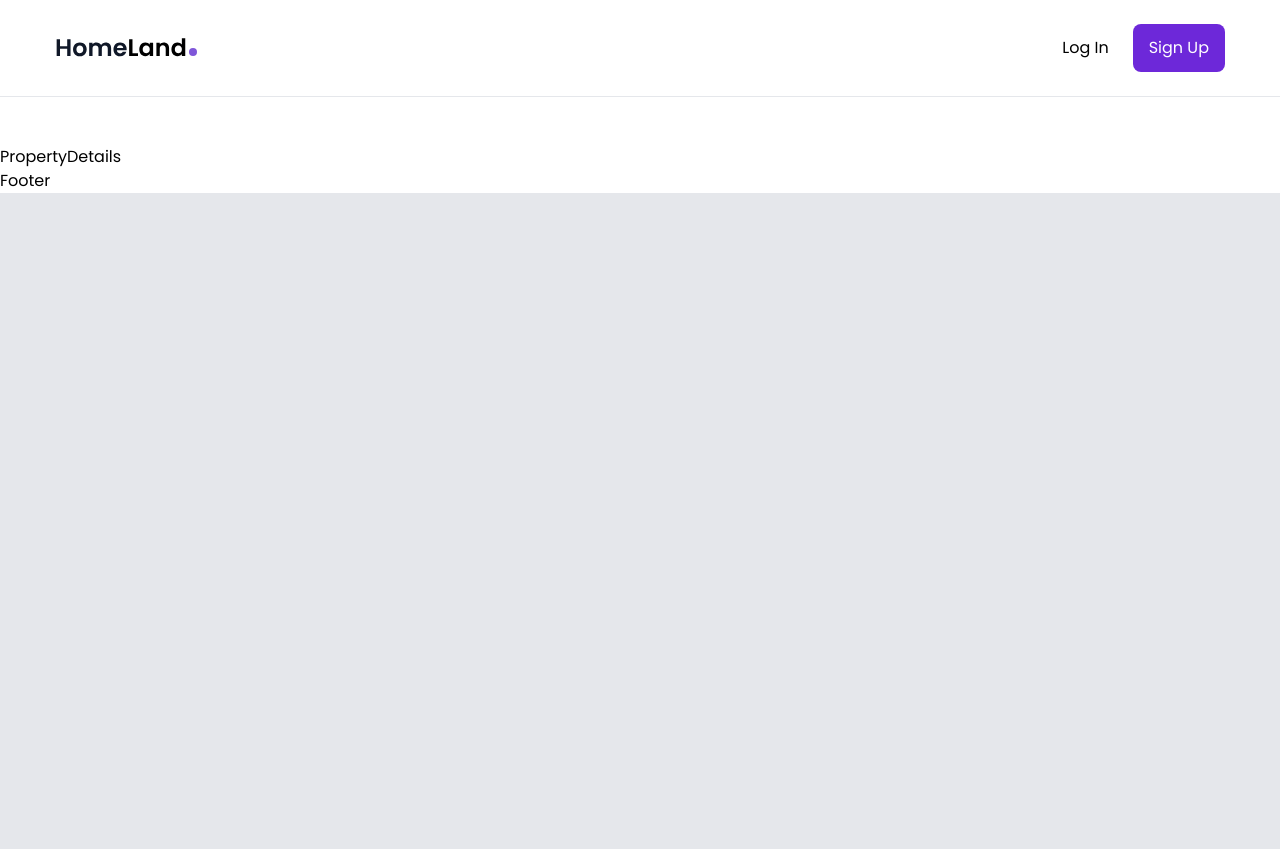
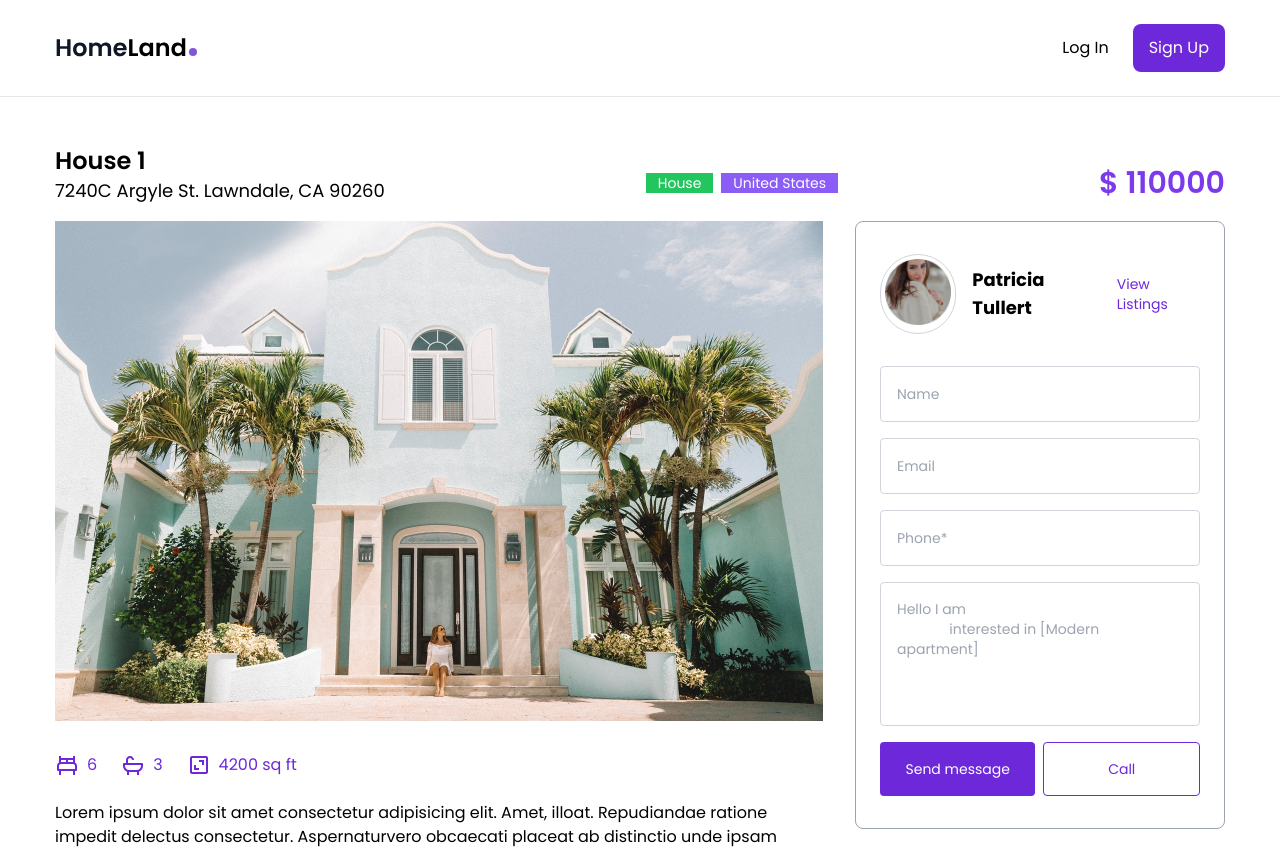
Before and after one commit to EmmanuelDarkwa/real-estate-project, a React (Create React App) app: page /property/1 in a window 1280 px wide. Shown: the top 849 px of the page. Before the commit the page ends 800 px from the top, so only its background shows below. Built offline with nearby package versions, Linux system fonts and the light colour scheme.

Commit message:
property details complete

```diff
--- a/src/components/Footer.js
+++ b/src/components/Footer.js
@@ -1,7 +1,7 @@
 import React from 'react';
 
 const Footer = () => {
-  return <div>Footer</div>;
+  return <footer className='bg-black py-8 text-center text-white'>Footer</footer>;
 };
 
 export default Footer;
--- a/src/components/HouseList.js
+++ b/src/components/HouseList.js
@@ -13,7 +13,7 @@ if (loading) {
 }
 
 if (houses.length < 1) {
-  return <div>Sorry, nothing found</div>
+  return <div className='text-center text-3xl text-gray-400 mt-48'>Sorry, nothing found</div>
 }
 
   return <section className='mb-20'>
--- a/src/pages/PropertyDetails.js
+++ b/src/pages/PropertyDetails.js
@@ -1,7 +1,113 @@
-import React from 'react';
+import React from "react";
+import { housesData } from "../data";
+import { useParams } from "react-router-dom";
+import { BiBed, BiBath, BiArea } from "react-icons/bi";
+import { Link } from "react-router-dom";
 
 const PropertyDetails = () => {
-  return <div>PropertyDetails</div>;
+  const { id } = useParams();
+
+  const house = housesData.find((house) => {
+    return house.id === parseInt(id);
+  });
+  console.log(house);
+  return (
+    <section>
+      <div className="container mx-auto min-h-[800px] mb-14">
+        <div className="flex flex-col lg:flex-row lg:items-center lg:justify-between">
+          <div>
+            <h2 className="text-2xl font-semibold">{house.name}</h2>
+            <h3 className="text-lg mb-4">{house.address}</h3>
+          </div>
+          <div className="mb-4 lg:mb-0 flex gap-x-2 text-sm">
+            <div className="bg-green-500 text-white px-3">{house.type}</div>
+            <div className="bg-violet-500 text-white px-3">{house.country}</div>
+          </div>
+          <div className="text-3xl font-semibold text-violet-600">
+            $ {house.price}
+          </div>
+        </div>
+
+        <div className="flex flex-col items-start gap-8 lg:flex-row">
+          <div className="max-w-[768px]">
+            <div className="mb-8">
+              <img src={house.imageLg} alt="" />
+            </div>
+            <div className="flex gap-x-6 text-violet-700 mb-6 ">
+              <div className="flex gap-x-2 items-center">
+                <BiBed className="text-2xl" />
+                <div>{house.bedrooms}</div>
+              </div>
+              <div className="flex gap-x-2 items-center">
+                <BiBath className="text-2xl" />
+                <div>{house.bathrooms}</div>
+              </div>
+              <div className="flex gap-x-2 items-center">
+                <BiArea className="text-2xl" />
+                <div>{house.surface}</div>
+              </div>
+            </div>
+
+            <div>{house.description}</div>
+          </div>
+          <div className="flex-1 bg-white w-full mb-8 border border-gray-400 rounded-lg px-6 py-8">
+            <div className="flex items-center gap-x-4 mb-8">
+              <div className="w-20 h-20 p-1 border border-gray-300 rounded-full">
+                <img src={house.agent.image} alt="" />
+              </div>
+
+              <div className="font-bold text-lg">{house.agent.name}</div>
+              <Link to="" className="text-violet-700 text-sm">
+                View Listings
+              </Link>
+            </div>
+            {/*form */}
+            <form className="flex flex-col gap-y-4 ">
+              <input
+                className="border border-gray-300 focus:border-violet-700 outline-none rounded w-full
+                px-4 h-14 text-sm"
+                type="text"
+                placeholder="Name"
+              />
+              <input
+                className="border border-gray-300 focus:border-violet-700 outline-none rounded w-full
+                px-4 h-14 text-sm"
+                type="text"
+                placeholder="Email"
+              />
+              <input
+                className="border border-gray-300 focus:border-violet-700 outline-none rounded w-full
+                px-4 h-14 text-sm"
+                type="number"
+                placeholder="Phone*"
+              />
+              <textarea
+                className="border border-gray-300 focus:border-violet-700 outline-none resize-none
+              rounded w-full p-4 h-36 text-sm text-gray-400"
+                placeholder="Message"
+                defaultValue="Hello I am
+              interested in [Modern apartment]"
+              ></textarea>
+              <div className="flex gap-x-2 ">
+                <button
+                  className="bg-violet-700 hover:bg-violet-800 text-white rounded p-4 text-sm
+                w-full transition"
+                >
+                  Send message
+                </button>
+                <button
+                  className="border border-violet-700 text-violet-700 hover:border-violet-500
+                  hover:text-violet-500 rounded p-4 text-sm w-full transition"
+                >
+                  Call
+                </button>
+              </div>
+            </form>
+          </div>
+        </div>
+      </div>
+    </section>
+  );
 };
 
 export default PropertyDetails;
```
